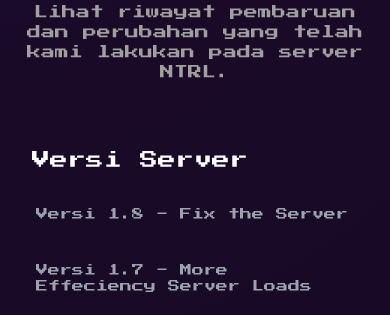
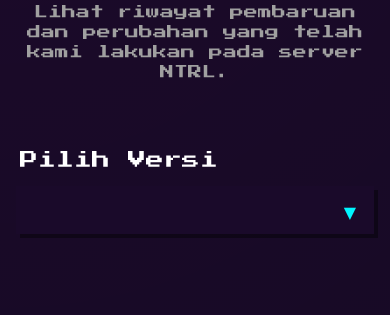
Before and after one commit to MinaasaZillowArte/mc-netrals, a plain HTML site: page changelogs.html in a window 390 px wide. Shown: the part 242-557 px from the top of the page. Drawn offline with nearby package versions, Linux system fonts and the light colour scheme.

Commit message:
Update changelogs.html

```diff
--- a/changelogs.html
+++ b/changelogs.html
@@ -58,7 +58,8 @@
         .active-link { color: var(--primary) !important; }
         .active-link::after { width: 100%; }
 
-        /* Sidebar Styles */
+        /* --- MODIFIED: Sidebar Styles --- */
+        /* Desktop Sidebar Link */
         #changelog-sidebar-content a {
             transition: all 0.2s ease-in-out;
             border-left: 4px solid transparent;
@@ -74,6 +75,48 @@
             color: white;
             transform: translateX(5px);
         }
+
+        /* --- NEW: Mobile Select Dropdown Styles --- */
+        .pixel-select-wrapper {
+            position: relative;
+            background-color: var(--bg-medium);
+            border: 2px solid var(--bg-medium);
+            box-shadow: 4px 4px 0px rgba(0,0,0,0.4);
+            transition: all 0.2s ease-out;
+        }
+        .pixel-select-wrapper:hover {
+            border-color: var(--secondary);
+        }
+        .pixel-select-wrapper::after {
+            content: '▼';
+            font-size: 1rem;
+            line-height: 1;
+            color: var(--primary);
+            position: absolute;
+            right: 1rem;
+            top: 50%;
+            transform: translateY(-50%);
+            pointer-events: none;
+        }
+        #version-select {
+            appearance: none;
+            -webkit-appearance: none;
+            -moz-appearance: none;
+            background-color: transparent;
+            color: var(--text-light);
+            padding: 0.75rem 1rem;
+            font-family: 'Press Start 2P', cursive;
+            font-size: 0.75rem;
+            border: none;
+            width: 100%;
+            cursor: pointer;
+        }
+        #version-select:focus {
+            outline: 2px solid var(--primary);
+            outline-offset: 2px;
+        }
+        /* --- END OF NEW STYLES --- */
+
 
         /* Changelog Content Styles */
         .changelog-version-card {
@@ -149,22 +192,35 @@
         </div>
 
         <div class="flex flex-col md:flex-row gap-12">
+            <!-- MODIFIED: Sidebar now has separate mobile and desktop views -->
             <aside class="md:w-1/4 lg:w-1/5">
-                <div id="changelog-sidebar" class="sticky top-28 space-y-2 text-xs">
+
+                <!-- NEW: Mobile Dropdown - Ditampilkan di layar kecil -->
+                <div class="md:hidden mb-8">
+                    <label for="version-select" class="block text-lg text-white mb-3 px-1">Pilih Versi</label>
+                    <div class="pixel-select-wrapper">
+                        <select id="version-select" class="w-full"></select>
+                    </div>
+                </div>
+
+                <!-- Desktop Sidebar - Disembunyikan di layar kecil -->
+                <div id="changelog-sidebar" class="hidden md:block sticky top-28 space-y-2 text-xs">
                     <h3 class="text-lg text-white px-4 mb-4">Versi Server</h3>
                     <div id="changelog-sidebar-content" class="space-y-2">
-                        </div>
+                        <!-- Konten sidebar desktop akan digenerate oleh JS -->
+                    </div>
                 </div>
             </aside>
 
             <div id="changelog-content" class="md:w-3/4 lg:w-4/5 space-y-16">
-                </div>
+                <!-- Konten utama changelog akan digenerate oleh JS -->
+            </div>
         </div>
     </main>
 
     <footer class="bg-black/50 border-t-4 border-t-[var(--secondary)] py-8 mt-16">
         <div class="container mx-auto px-4 flex flex-col md:flex-row items-center justify-between space-y-4 md:space-y-0 text-sm">
-            <div class="text-[var(--text-dark)] order-3 md:order-1">&copy; <span id="year"></span> NTRL Community</div>
+            <div class="text-[var(--text-dark)] order-3 md:order-1">© <span id="year"></span> NTRL Community</div>
             <div class="flex items-center space-x-2 text-[var(--text-light)] order-1 md:order-2">
                 <span>Made by Mizae with</span>
                 <svg class="w-5 h-5 text-red-500" viewBox="0 0 20 20" fill="currentColor"><path fill-rule="evenodd" d="M3.172 5.172a4 4 0 015.656 0L10 6.343l1.172-1.171a4 4 0 115.656 5.656L10 17.657l-6.828-6.829a4 4 0 010-5.656z" clip-rule="evenodd" /></svg>
@@ -175,10 +231,12 @@
 
     <script>
         document.addEventListener('DOMContentLoaded', async () => {
+            // --- MODIFIED: Get references for both desktop sidebar and mobile select ---
             const sidebarContent = document.getElementById('changelog-sidebar-content');
+            const versionSelect = document.getElementById('version-select');
             const mainContent = document.getElementById('changelog-content');
 
-            // Fetch data from JSON
+            // Fetch data from JSON (no changes here)
             async function loadChangelogs() {
                 try {
                     const response = await fetch('changelogs.json');
@@ -192,19 +250,25 @@
                 }
             }
 
-            // Generate content from data
+            // --- MODIFIED: Generate content for both sidebar and dropdown ---
             function generateContent(changelogs) {
                 if (!changelogs || changelogs.length === 0) return;
 
                 changelogs.forEach(log => {
-                    // Create sidebar link
+                    // 1. Create desktop sidebar link
                     const sidebarLink = document.createElement('a');
                     sidebarLink.href = `#${log.id}`;
                     sidebarLink.className = 'block p-4 rounded-r-lg text-gray-400';
-                    sidebarLink.textContent = `Versi ${log.version} - ${log.title}`;
+                    sidebarLink.textContent = `Versi ${log.version}`;
                     sidebarContent.appendChild(sidebarLink);
 
-                    // Create main content section
+                    // 2. Create mobile dropdown option
+                    const selectOption = document.createElement('option');
+                    selectOption.value = log.id;
+                    selectOption.textContent = `Versi ${log.version} - ${log.title}`;
+                    versionSelect.appendChild(selectOption);
+
+                    // 3. Create main content section (no changes here)
                     const section = document.createElement('section');
                     section.id = log.id;
                     section.className = 'scroll-animate';
@@ -254,21 +318,49 @@
                 });
             };
 
+            // --- MODIFIED: Scroll spy now updates both sidebar and dropdown ---
             const handleScrollSpy = () => {
                 let currentSectionId = '';
                 contentSections.forEach(section => {
-                    if (pageYOffset >= section.offsetTop - 150) {
+                    // The offset determines how early the highlight switches.
+                    // A value around 150-200 is good for sticky headers.
+                    const sectionTop = section.offsetTop;
+                    if (pageYOffset >= sectionTop - 200) {
                         currentSectionId = section.id;
                     }
                 });
 
+                // Update desktop sidebar
                 sidebarLinks.forEach(link => {
                     link.classList.remove('active');
-                    if (link.href.endsWith(`#${currentSectionId}`)) {
+                    if (link.getAttribute('href') === `#${currentSectionId}`) {
                         link.classList.add('active');
                     }
                 });
+
+                // Update mobile dropdown
+                if (versionSelect.value !== currentSectionId) {
+                    versionSelect.value = currentSectionId;
+                }
             };
+
+            // --- NEW: Event listener for mobile dropdown change ---
+            versionSelect.addEventListener('change', function() {
+                const targetId = this.value;
+                const targetElement = document.getElementById(targetId);
+                if (targetElement) {
+                    // Use scrollIntoView for a more reliable scroll, especially on mobile.
+                    // The offset is to account for the sticky header.
+                    const headerOffset = 100; // Adjust this value based on your header's height
+                    const elementPosition = targetElement.getBoundingClientRect().top;
+                    const offsetPosition = elementPosition + window.pageYOffset - headerOffset;
+
+                    window.scrollTo({
+                        top: offsetPosition,
+                        behavior: "smooth"
+                    });
+                }
+            });
 
             window.addEventListener('scroll', () => {
                 handleScrollAnimation();
@@ -279,7 +371,7 @@
             handleScrollAnimation();
             handleScrollSpy();
 
-            // --- General Page Setup ---
+            // --- General Page Setup (no changes here) ---
             document.getElementById('year').textContent = new Date().getFullYear();
             const mobileMenuBtn = document.getElementById('mobile-menu-btn');
             const mobileMenu = document.getElementById('mobile-menu');
```
